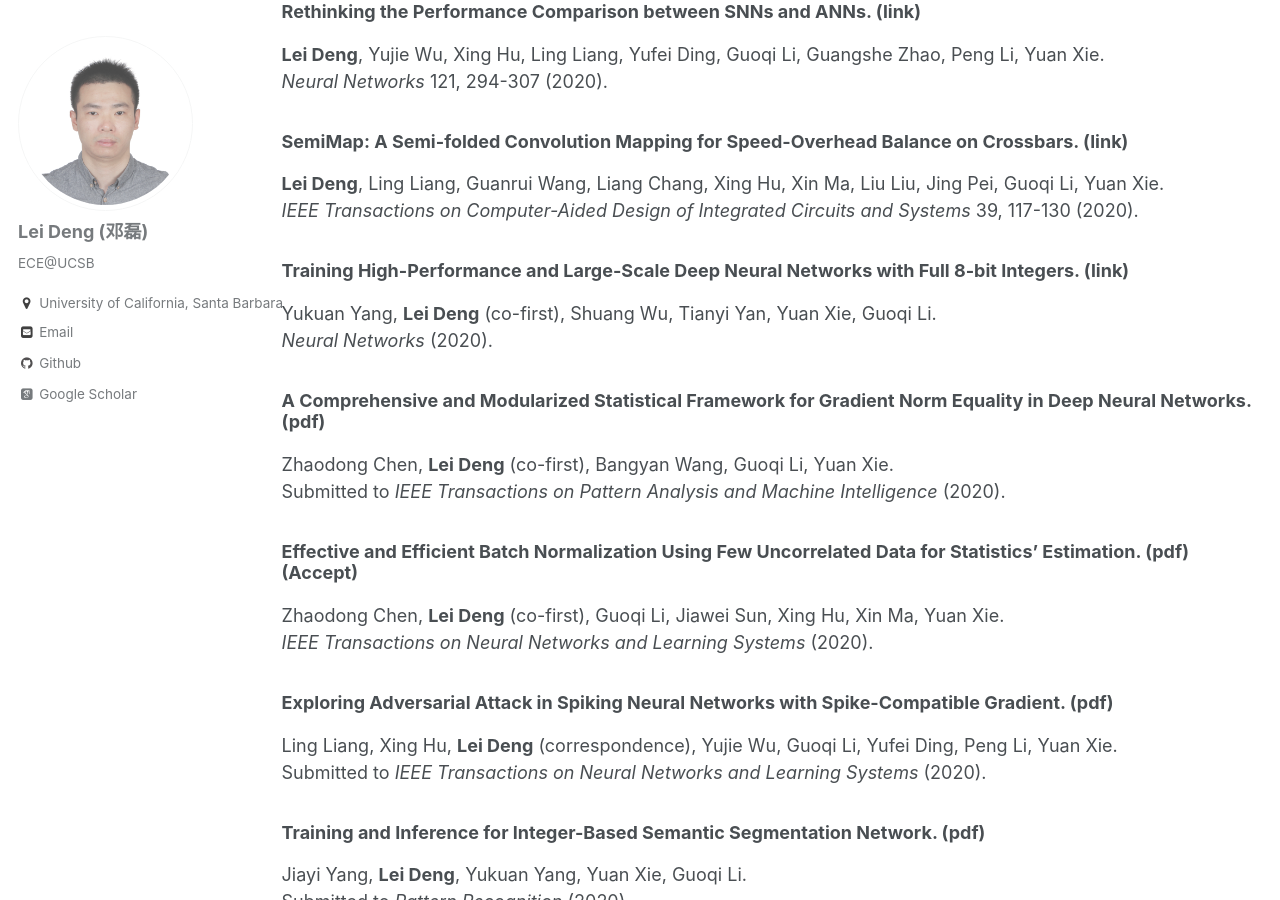
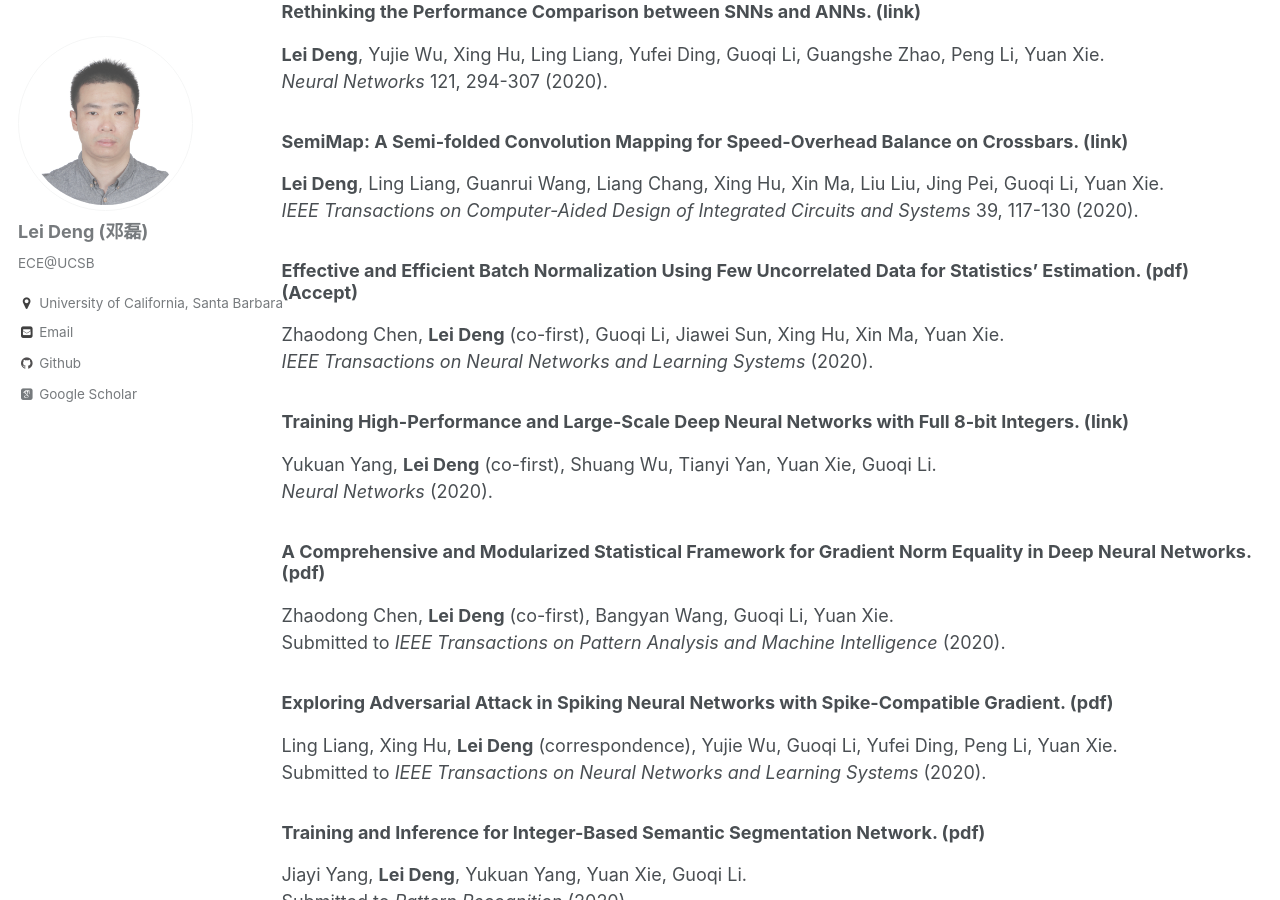
Before and after one commit to dllfei/dllfei.github.io, a Jekyll site: the page built from _pages/publications.md, in a window 1280 px wide and 900 px high, scrolled down 714 px. Built offline with Jekyll 4.4.1, drawn with Linux system fonts in a browser that asks for light colours; some web fonts are replaced; part of the change alters nothing that is shown.

```diff
--- a/_pages/publications.md
+++ b/_pages/publications.md
@@ -28,6 +28,10 @@ Submitted to *IEEE Transactions on Neural Networks and Learning Systems* (2020).
 **Lei Deng**, Ling Liang, Guanrui Wang, Liang Chang, Xing Hu, Xin Ma, Liu Liu, Jing Pei, Guoqi Li, Yuan Xie. <br />
 *IEEE Transactions on Computer-Aided Design of Integrated Circuits and Systems* 39, 117-130 (2020).
 
+### Effective and Efficient Batch Normalization Using Few Uncorrelated Data for Statistics' Estimation. ([pdf](https://arxiv.org/pdf/1810.10962.pdf)) (Accept) <br />
+Zhaodong Chen, **Lei Deng** (co-first), Guoqi Li, Jiawei Sun, Xing Hu, Xin Ma, Yuan Xie. <br />
+*IEEE Transactions on Neural Networks and Learning Systems* (2020).
+
 ### Training High-Performance and Large-Scale Deep Neural Networks with Full 8-bit Integers. ([link](https://www.sciencedirect.com/science/article/abs/pii/S0893608019304290#!)) <br />
 Yukuan Yang, **Lei Deng** (co-first), Shuang Wu, Tianyi Yan, Yuan Xie, Guoqi Li. <br />
 *Neural Networks* (2020).
@@ -35,10 +39,6 @@ Yukuan Yang, **Lei Deng** (co-first), Shuang Wu, Tianyi Yan, Yuan Xie, Guoqi Li.
 ### A Comprehensive and Modularized Statistical Framework for Gradient Norm Equality in Deep Neural Networks. ([pdf](https://arxiv.org/pdf/2001.00254.pdf)) <br />
 Zhaodong Chen, **Lei Deng** (co-first), Bangyan Wang, Guoqi Li, Yuan Xie. <br />
 Submitted to *IEEE Transactions on Pattern Analysis and Machine Intelligence* (2020).
-
-### Effective and Efficient Batch Normalization Using Few Uncorrelated Data for Statistics' Estimation. ([pdf](https://arxiv.org/pdf/1810.10962.pdf)) (Accept) <br />
-Zhaodong Chen, **Lei Deng** (co-first), Guoqi Li, Jiawei Sun, Xing Hu, Xin Ma, Yuan Xie. <br />
-*IEEE Transactions on Neural Networks and Learning Systems* (2020).
 
 ### Exploring Adversarial Attack in Spiking Neural Networks with Spike-Compatible Gradient. ([pdf](https://arxiv.org/pdf/2001.01587.pdf)) <br />
 Ling Liang, Xing Hu, **Lei Deng** (correspondence), Yujie Wu, Guoqi Li, Yufei Ding, Peng Li, Yuan Xie. <br />
```
